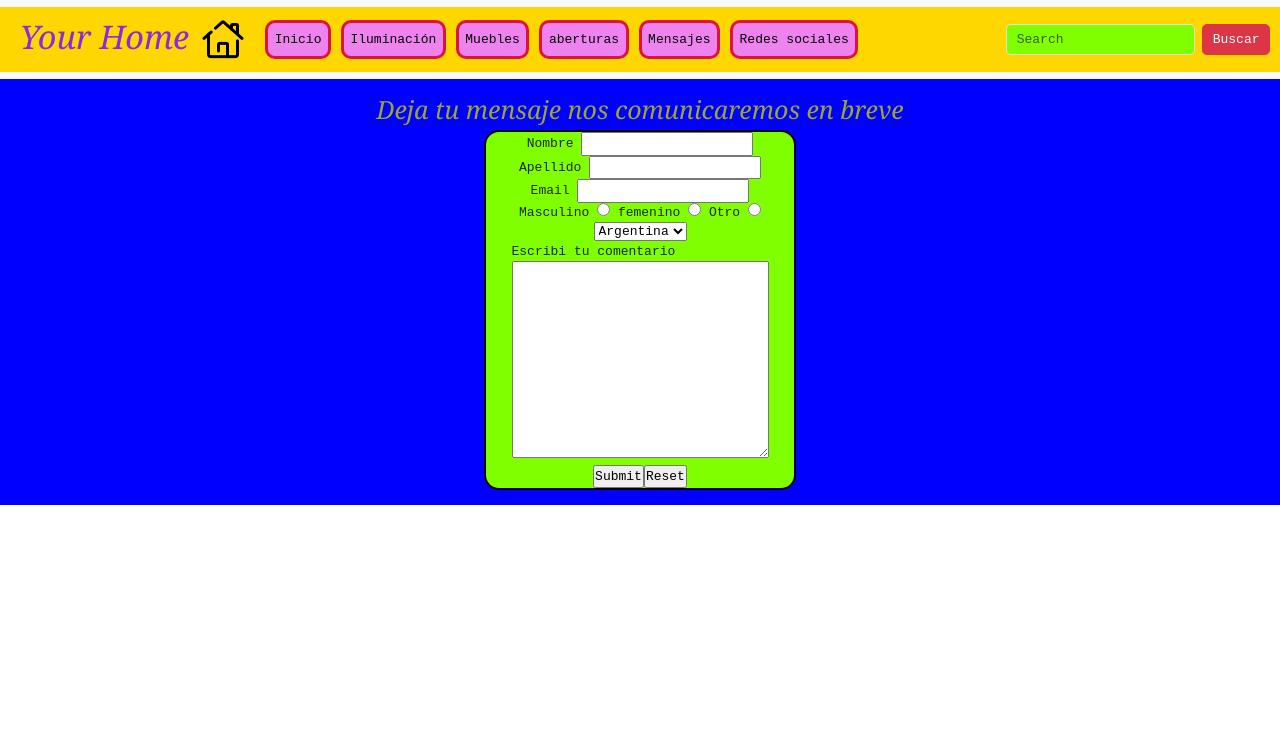
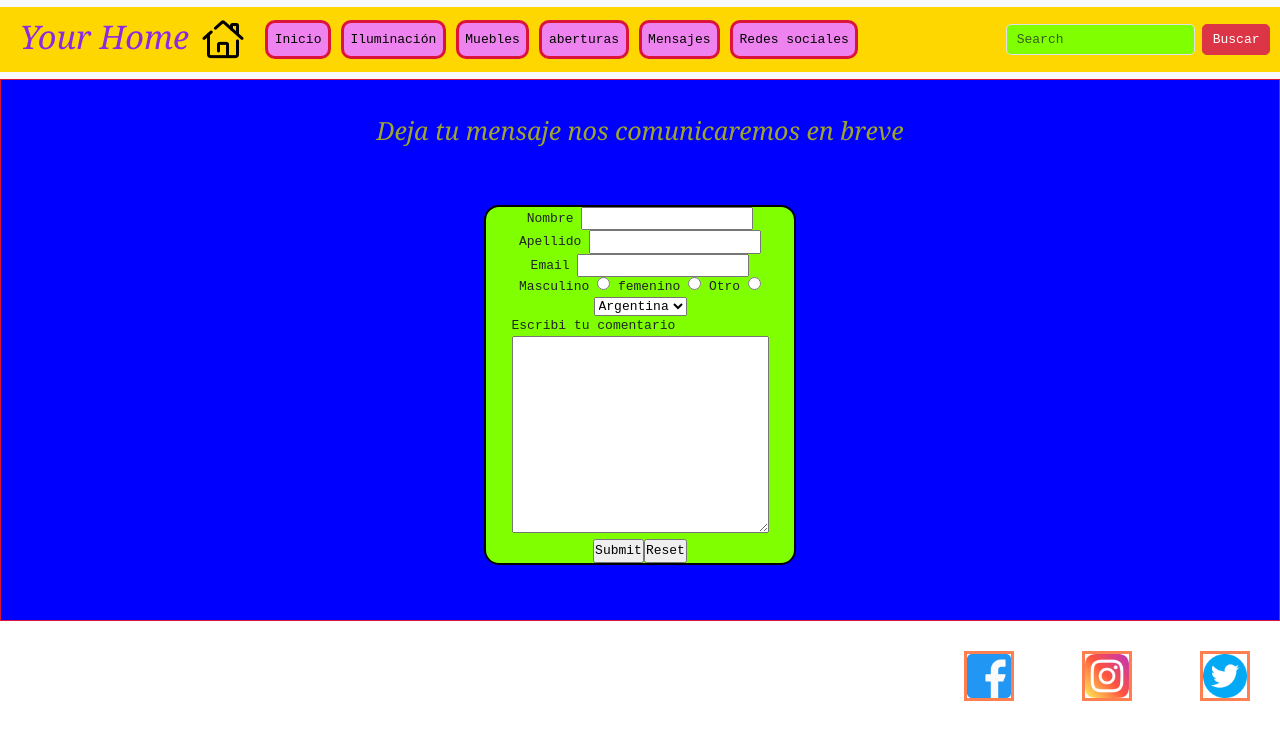
Before and after one commit to ngramos/Yourhome-46945, a plain HTML site: page pages/mensajes.html in a window 1280 px wide. Drawn offline with nearby package versions, Linux system fonts and the light colour scheme.

Commit message:
form completo

```diff
--- a/css/style.css
+++ b/css/style.css
@@ -54,11 +54,6 @@
 .header {
     width: 100%;
 }
-
-.header {
-    position: fixed;
-}
-
 
 
 /*----------main--------------------*/
@@ -299,6 +294,8 @@ abert img {
     align-items: center;
     padding: 15px;
     background-color: blue;
+    border: crimson solid 1px;
+    width: 100%;
 }
 
 .titulo-mensajes {
@@ -307,6 +304,7 @@ abert img {
     font-size: 25px;
     font-family: Georgia, 'Times New Roman', Times, serif;
     font-style: italic;
+    margin: 20px;
 }
 
 .form-mensajes {
@@ -318,6 +316,7 @@ abert img {
     border-radius: 15px;
     width: 25%;
     background-color: chartreuse;
+    margin: 40px;
 }
 
 .text-area {
```
